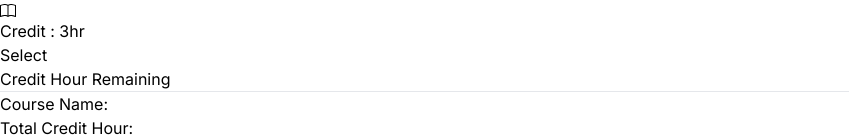
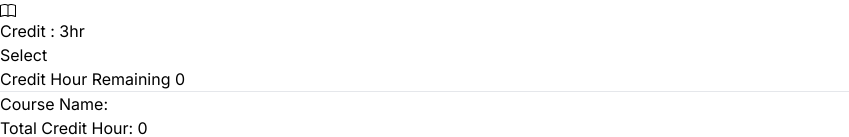
Before and after one commit to Emranhossainshuvo/course-ragistration, a React (Vite) app: page / in a window 1280 px wide. Shown: the part 4025-4162 px from the top of the page, without its empty margins (0-849 px from the left). Built offline with nearby package versions, Linux system fonts and the light colour scheme.

Commit message:
total spent credit and remaining credit functionality added

```diff
--- a/src/App.jsx
+++ b/src/App.jsx
@@ -10,23 +10,36 @@ import Courses from './components/Courses/Courses'
 function App() {
 
   const [bookmarks, setBookmarks] = useState([])
+  const [remaining, setRemaining] = useState(0);
+  const [totalCost, setTotalCost] = useState(0)
 
   const handleAddToBookmark = course => {
     const isExist = bookmarks.find(item => item.id == course.id);
-    if(isExist){
+    let count = course.credit;
+
+    if (isExist) {
       return toast("Sorry you cannot add it twice");
-    }else{
+    } else {
       const newBookmarks = [...bookmarks, course];
       setBookmarks(newBookmarks);
+      bookmarks.forEach((item) => {
+        count = count + item.credit;
+      });
+      const totalRemaining = 20 - count;
+      setTotalCost(count)
+      console.log(count)
+      setRemaining(totalRemaining)
+      console.log(count)
     }
+    // console.log(course.credit)
   }
 
   return (
     <>
       <h1 className='text-3xl font-bold text-center mt-12'>Course registration</h1>
       <div className='md:flex max-w-7xl mx-auto'>
-      <Courses handleAddToBookmark = {handleAddToBookmark}></Courses>
-      <Bookmarks bookmarks={bookmarks}></Bookmarks>
+        <Courses handleAddToBookmark={handleAddToBookmark}></Courses>
+        <Bookmarks remaining={remaining} bookmarks={bookmarks} totalCost={totalCost}></Bookmarks>
       </div>
     </>
   )
--- a/src/components/Bookmark/Bookmark.jsx
+++ b/src/components/Bookmark/Bookmark.jsx
@@ -3,8 +3,10 @@ import PropTypes from 'prop-types'
 const Bookmark = ({bookmark}) => {
     const {title} = bookmark;
     return (
+        <>
 
-             <li className='text-[#434040ef] list-decimal text-sm font-normal mt-1 text-justify'>{title}</li>
+            <li className='text-[#434040ef] list-decimal text-sm font-normal mt-1 text-justify'>{title}</li>
+        </>
 
     );
 };
--- a/src/components/Bookmarks/Bookmarks.jsx
+++ b/src/components/Bookmarks/Bookmarks.jsx
@@ -2,23 +2,23 @@ import PropTyes from 'prop-types'
 import Bookmark from '../Bookmark/Bookmark';
 
 
-const Bookmarks = ({bookmarks}) => {
-    // console.log(bookmarks)
+const Bookmarks = ({ bookmarks, remaining, totalCost }) => {
+    console.log(totalCost)
     return (
-        <div className="lg:w-72 bg-slate-200 p-3 rounded-lg mt-16">
-            <p className="text-lg font-bold text-[#2F80ED]">Credit Hour Remaining </p>
+        <div className="lg:w-80 bg-slate-200 p-3 rounded-lg mt-16">
+            <p className="text-lg font-bold text-[#2F80ED]">Credit Hour Remaining {remaining} </p>
             <hr className="border-b-1 border-gray-300 my-4" />
             <h5 className="text-xl font-bold mb-3">Course Name:</h5>
             {
                 bookmarks.map(bookmark => <Bookmark key={bookmark.id} bookmark={bookmark}></Bookmark>)
             }
-            <p className='text-[#434040ef] text-md font-normal text-justify mt-10'>Total Credit Hour:</p>
+            <p className='text-[#434040ef] p-2 border-t-2 border-gray-300  text-md font-normal text-justify mt-10'>Total Credit Hour: {totalCost} </p>
         </div>
     );
 };
 
 Bookmarks.propTypes = {
-    bookmarks: PropTyes.object
+    bookmarks: PropTyes.array
 }
 
 export default Bookmarks;
```
